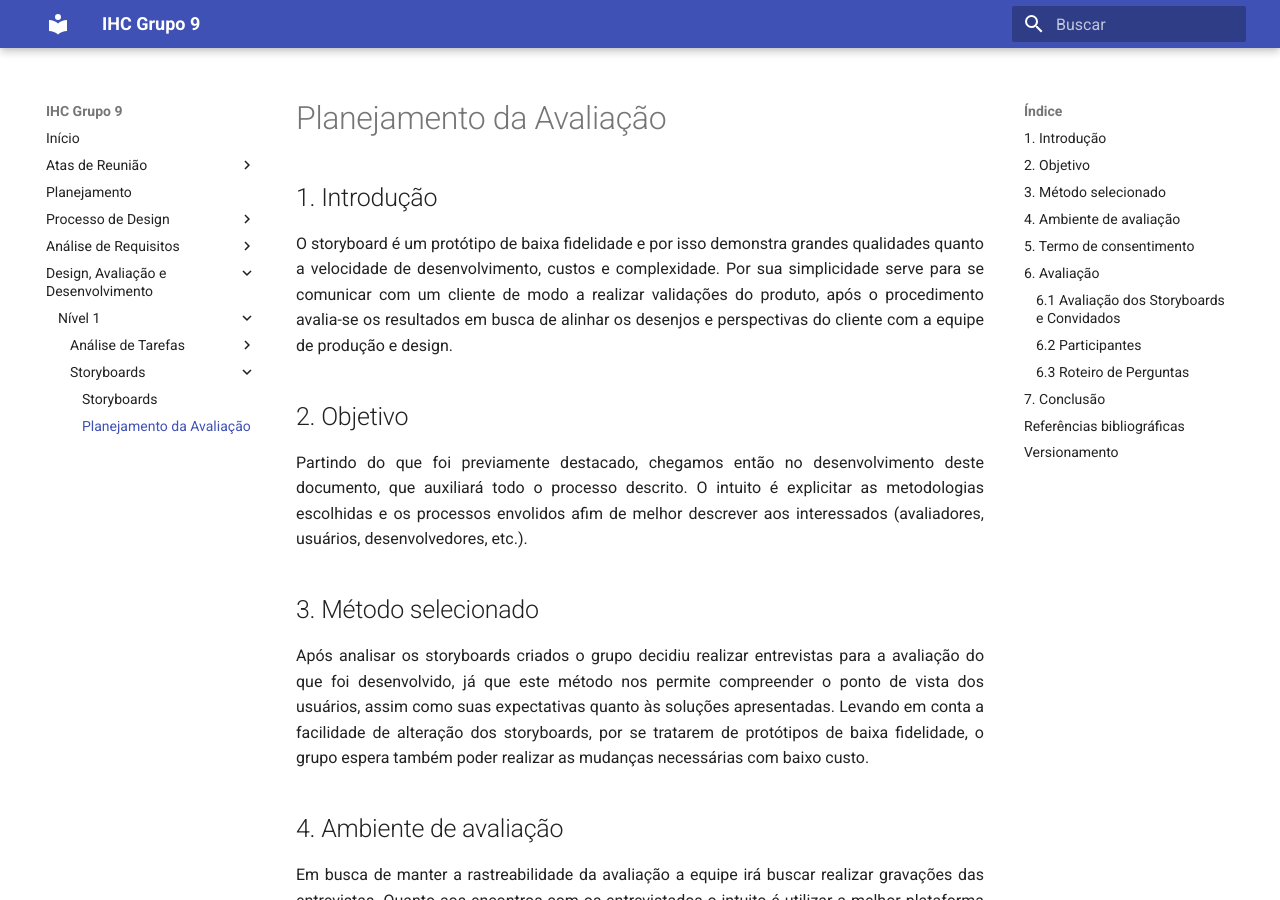
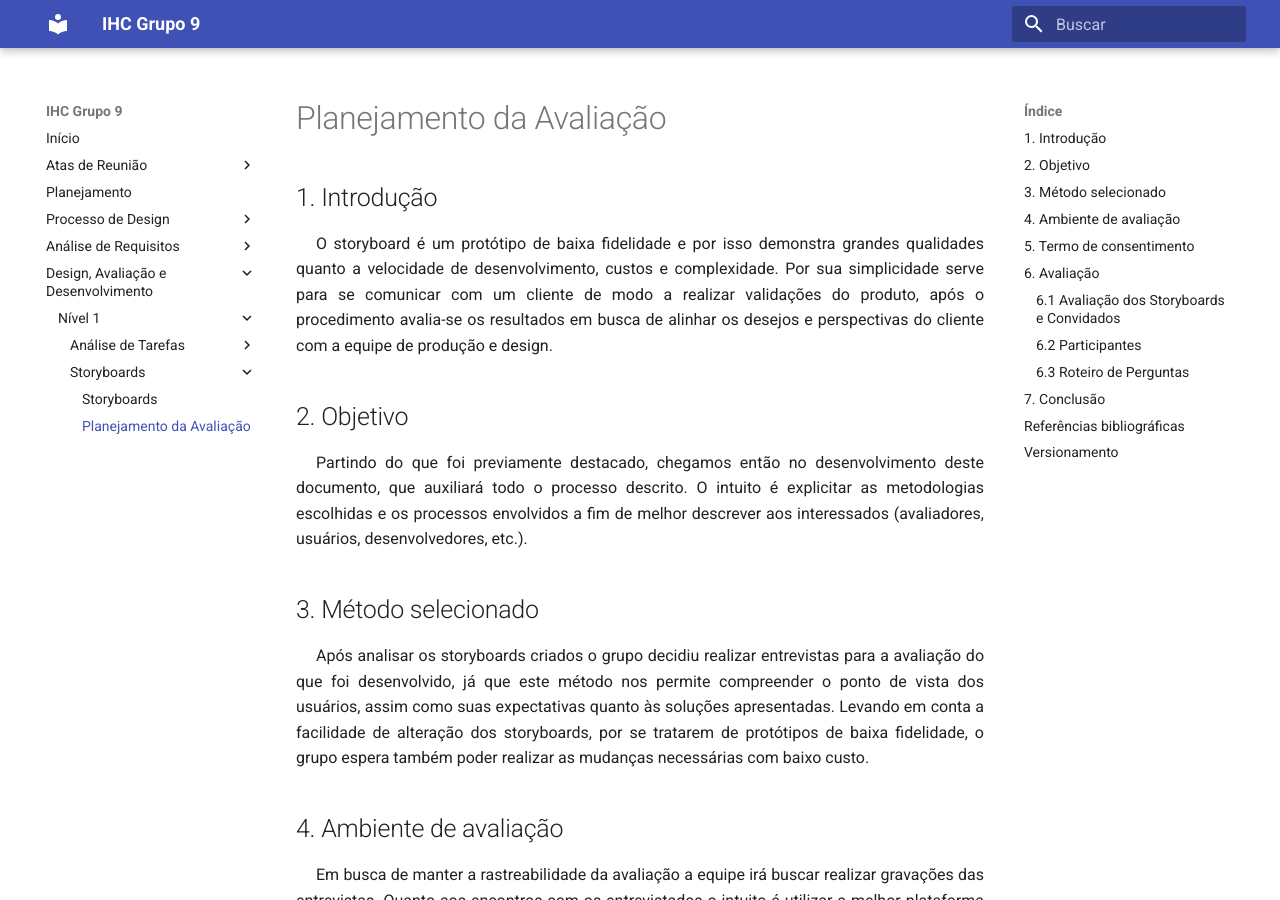
Before and after one commit to Interacao-Humano-Computador/2021.1-Detran-DF, an MkDocs documentation site: the page built from docs/designAvaliacaoDesenvolvimento/nivel1/storyboards/planejamentoAvaliacaoDoStoryboard.md, in a window 1280 px wide and 900 px high. Built offline with MkDocs 1.6.1 and Material for MkDocs 9.7.7, drawn with Linux system fonts in a browser that asks for light colours; some of the changed text lies outside the part shown.

Commit message:
#36 correcting spelling mistakes planning storyboard evaluation

```diff
--- a/docs/designAvaliacaoDesenvolvimento/nivel1/storyboards/planejamentoAvaliacaoDoStoryboard.md
+++ b/docs/designAvaliacaoDesenvolvimento/nivel1/storyboards/planejamentoAvaliacaoDoStoryboard.md
@@ -1,23 +1,23 @@
 ## 1. Introdução
 
-<p style="text-align: justify;">
+<p style="text-indent: 20px; text-align: justify;">
 O storyboard é um protótipo de baixa fidelidade e por isso demonstra grandes qualidades quanto a velocidade
 de desenvolvimento, custos e complexidade. Por sua simplicidade serve para se comunicar com um cliente de
 modo a realizar validações do produto, após o procedimento avalia-se os resultados em busca de alinhar os
-desenjos e perspectivas do cliente com a equipe de produção e design.
+desejos e perspectivas do cliente com a equipe de produção e design.
 </p>
 
 ## 2. Objetivo
 
-<p style="text-align: justify;">
+<p style="text-indent: 20px; text-align: justify;">
 Partindo do que foi previamente destacado, chegamos então no desenvolvimento deste documento, que auxiliará
-todo o processo descrito. O intuito é explicitar as metodologias escolhidas e os processos envolidos afim
+todo o processo descrito. O intuito é explicitar as metodologias escolhidas e os processos envolvidos a fim
 de melhor descrever aos interessados (avaliadores, usuários, desenvolvedores, etc.).
 </p>
 
 ## 3. Método selecionado
 
-<p style="text-align: justify;">
+<p style="text-indent: 20px; text-align: justify;">
 Após analisar os storyboards criados o grupo decidiu realizar entrevistas para a avaliação do que foi
 desenvolvido, já que este método nos permite compreender o ponto de vista dos usuários, assim como
 suas expectativas quanto às soluções apresentadas. Levando em conta a facilidade de alteração dos
@@ -27,7 +27,7 @@ as mudanças necessárias com baixo custo.
 
 ## 4. Ambiente de avaliação
 
-<p style="text-align: justify;">
+<p style="text-indent: 20px; text-align: justify;">
 Em busca de manter a rastreabilidade da avaliação a equipe irá buscar realizar gravações das entrevistas.
 Quanto aos encontros com os entrevistados o intuito é utilizar a melhor plataforma para ambos, por isso
 a equipe tem em mente as opções: Google Meet, Microsoft Teams, Discord, estando disposta a se adaptar
@@ -36,7 +36,7 @@ a escolha do participante.
 
 ## 5. Termo de consentimento
 
-<p style="text-align: justify;">
+<p style="text-indent: 20px; text-align: justify;">
 
 O seguinte termo de consentimento deve ser apresentado ao voluntário para que este o aceite e esteja ciente do funcionamento das atividades e ao o que se destina a coleta de dados a ser realizada.
 <br/><br/>
@@ -65,7 +65,7 @@ O termo de consentimento está acessível através deste <a href="https://unbbr-
 
 ### 6.1 Avaliação dos Storyboards e Convidados
 
-<p style="text-align: justify;">
+<p style="text-indent: 20px; text-align: justify;">
 Para definir os convidados, primeiramente será feita uma avaliação dos storyboards para
 primeiro entender se há relação entre o que foi desenvolvido e os usuários, tendo em
 vista possíveis mudanças.
@@ -73,7 +73,7 @@ vista possíveis mudanças.
 
 ### 6.2 Participantes
 
-<p style="text-align: justify;">
+<p style="text-indent: 20px; text-align: justify;">
 A definição dos participantes levará em conta os perfis de usuários já traçados pela
 equipe em fases anteriores e tentará buscar por pessoas parecidas com as personas
 previamente criadas.
```
Also changed, not shown: other parts of docs/designAvaliacaoDesenvolvimento/nivel1/storyboards/planejamentoAvaliacaoDoStoryboard.md (+1 -1 lines).
